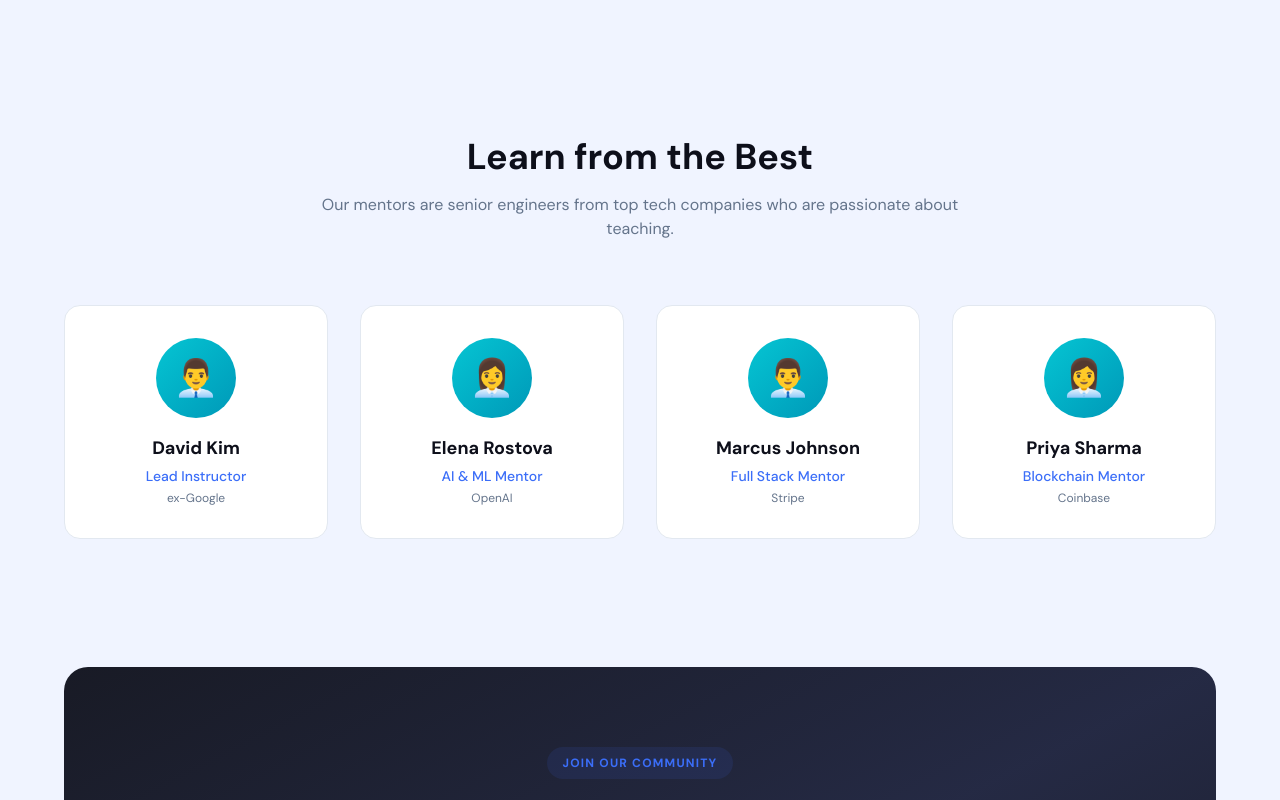
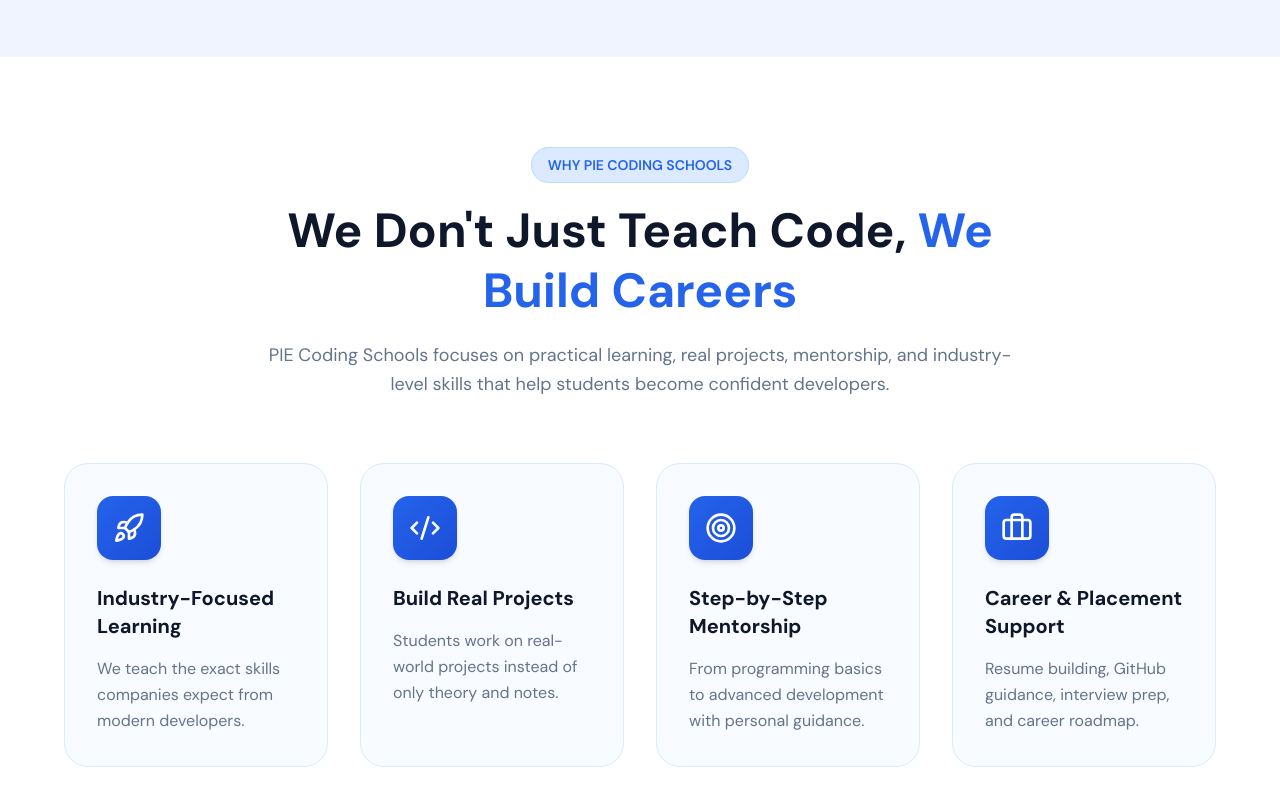
Before and after one commit to 0xkid-root/myOwnStartup, a Next.js app: page /about in a window 1280 px wide. Shown: the part 1680-2480 px from the top of the page. Built offline with nearby package versions, Linux system fonts and the light colour scheme.

Commit message:
whychooseus page

```diff
--- a/app/about/page.tsx
+++ b/app/about/page.tsx
@@ -2,9 +2,9 @@ import { Navigation } from '@/components/Navigation';
 import { AboutMission } from '@/components/AboutMission';
 import { AboutStory } from '@/components/AboutStory';
 import { CoreValues } from '@/components/CoreValues';
-import { LearnFromBest } from '@/components/LearnFromBest';
 import { CTA } from '@/components/CTA';
 import { Footer } from '@/components/Footer';
+import { WhyPieCodingSchools } from '@/components/WhyPieCodingSchools';
 
 export default function About() {
   return (
@@ -13,7 +13,7 @@ export default function About() {
       <AboutMission />
       <AboutStory />
       <CoreValues />
-      <LearnFromBest />
+      <WhyPieCodingSchools />
       <CTA />
       <Footer />
     </main>
--- /dev/null
+++ b/components/WhyPieCodingSchools.tsx
@@ -0,0 +1,86 @@
+import {
+  Rocket,
+  Code2,
+  Target,
+  Briefcase,
+} from "lucide-react";
+
+export function WhyPieCodingSchools() {
+  const features = [
+    {
+      title: "Industry-Focused Learning",
+      description:
+        "We teach the exact skills companies expect from modern developers.",
+      icon: Rocket,
+    },
+    {
+      title: "Build Real Projects",
+      description:
+        "Students work on real-world projects instead of only theory and notes.",
+      icon: Code2,
+    },
+    {
+      title: "Step-by-Step Mentorship",
+      description:
+        "From programming basics to advanced development with personal guidance.",
+      icon: Target,
+    },
+    {
+      title: "Career & Placement Support",
+      description:
+        "Resume building, GitHub guidance, interview prep, and career roadmap.",
+      icon: Briefcase,
+    },
+  ];
+
+  return (
+    <section className="py-24 px-[5%] bg-white">
+      <div className="max-w-7xl mx-auto">
+
+        {/* Heading */}
+        <div className="text-center max-w-3xl mx-auto mb-16">
+          <span className="px-4 py-2 rounded-full bg-[#dbeafe] text-[#2563eb] text-sm font-semibold border border-[#bfdbfe]">
+            WHY PIE CODING SCHOOLS
+          </span>
+
+          <h2 className="text-4xl md:text-5xl font-bold text-[#0f172a] mt-6 leading-tight">
+            We Don&apos;t Just Teach Code,
+            <span className="text-[#2563eb]"> We Build Careers</span>
+          </h2>
+
+          <p className="text-[#64748b] text-lg mt-5 leading-relaxed">
+            PIE Coding Schools focuses on practical learning, real projects,
+            mentorship, and industry-level skills that help students become
+            confident developers.
+          </p>
+        </div>
+
+        {/* Cards */}
+        <div className="grid grid-cols-1 sm:grid-cols-2 lg:grid-cols-4 gap-8">
+          {features.map((item, index) => {
+            const Icon = item.icon;
+
+            return (
+              <div
+                key={index}
+                className="bg-[#f8fbff] border border-[#dbeafe] rounded-3xl p-8 hover:shadow-xl transition-all duration-300 hover:-translate-y-2"
+              >
+                <div className="w-16 h-16 rounded-2xl bg-gradient-to-br from-[#2563eb] to-[#1d4ed8] flex items-center justify-center mb-6 shadow-md">
+                  <Icon className="w-8 h-8 text-white" />
+                </div>
+
+                <h3 className="text-xl font-bold text-[#0f172a] mb-4">
+                  {item.title}
+                </h3>
+
+                <p className="text-[#64748b] leading-relaxed">
+                  {item.description}
+                </p>
+              </div>
+            );
+          })}
+        </div>
+      </div>
+    </section>
+  );
+}
```
